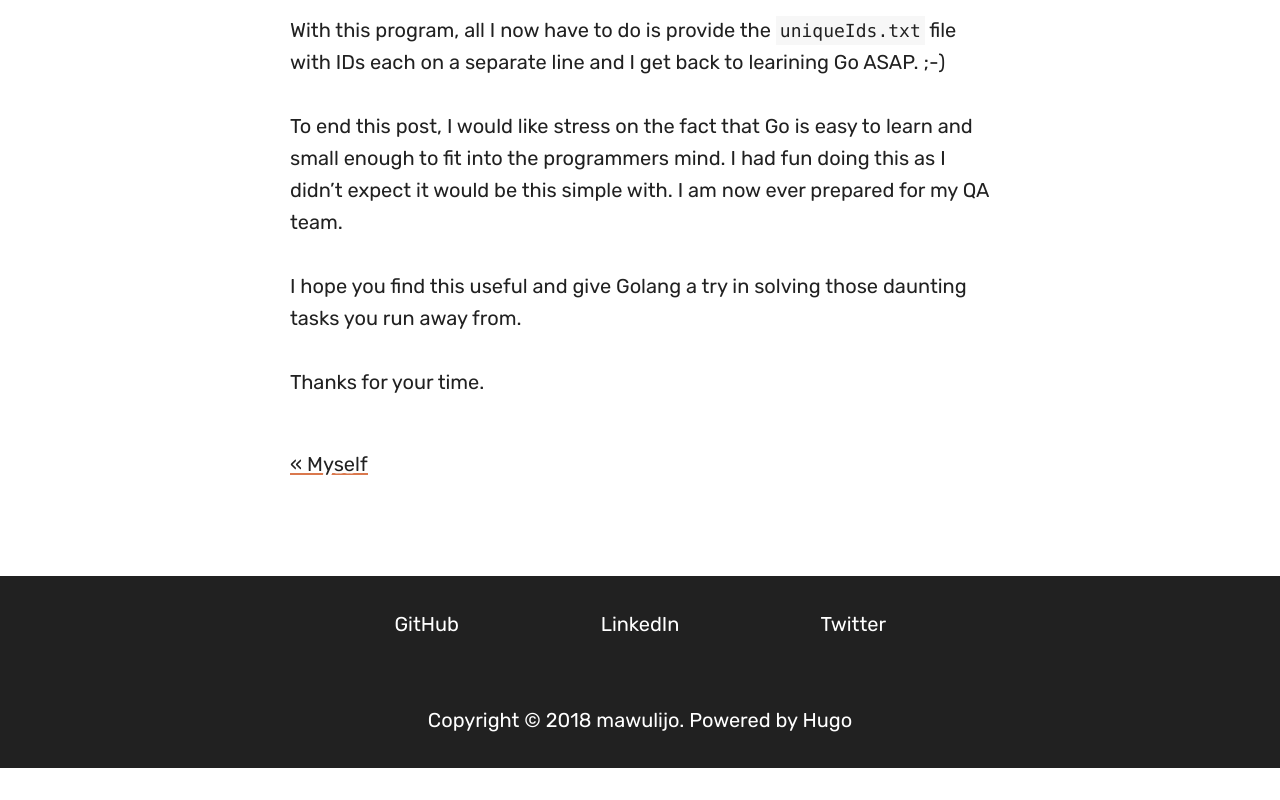
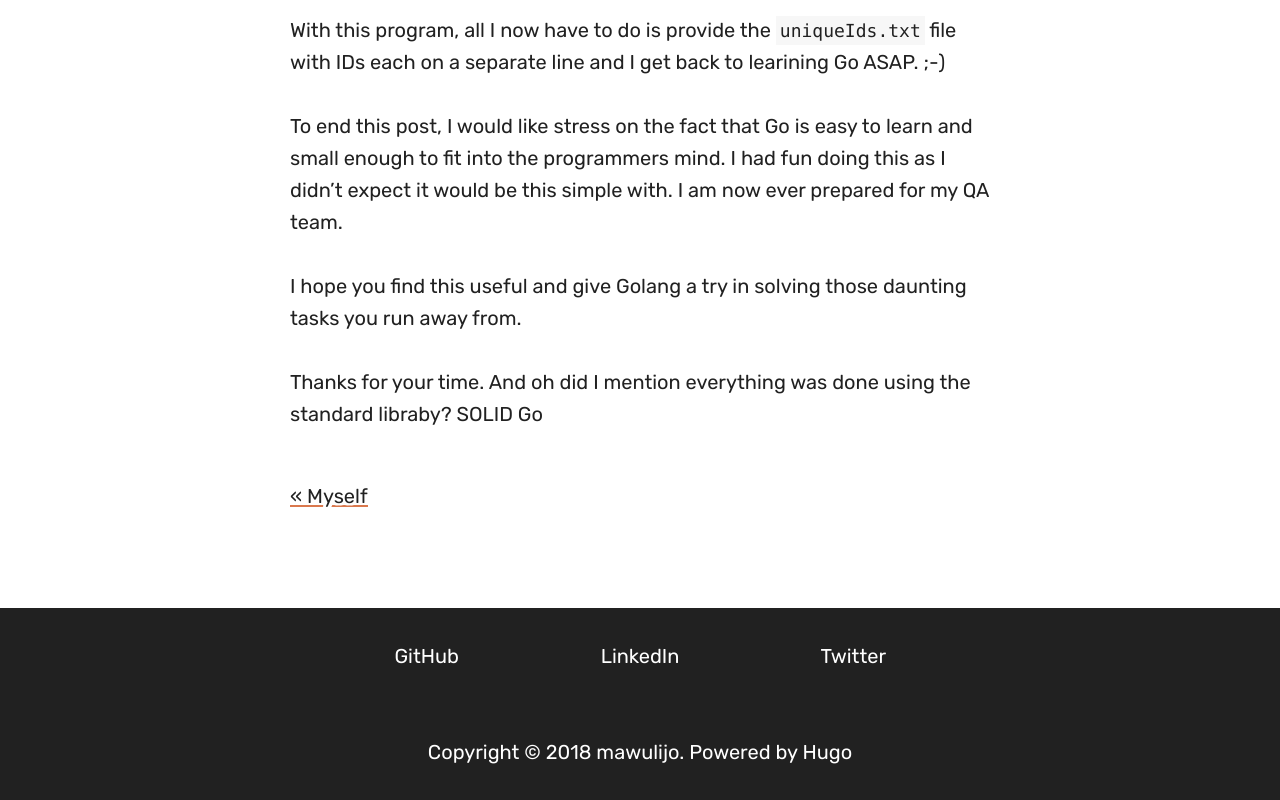
Before and after one commit to Mawulijo/mawulijo.github.io, a plain HTML site: page blog/simplifying-laborous-task-with-golang/index.html in a window 1280 px wide. Shown: the part 3381-4181 px from the top of the page. Before the commit the page ends 4149 px from the top, so only its background shows below. Drawn offline with nearby package versions, Linux system fonts and the light colour scheme; a script that the page names is missing; files whose address does not match are found by name.

Commit message:
Added a new blog post-Simplifying a Laborous Task With Golang

```diff
--- a/blog/simplifying-laborous-task-with-golang/index.html
+++ b/blog/simplifying-laborous-task-with-golang/index.html
@@ -208,7 +208,7 @@ OR unique_id='3640'
 
 <p>I hope you find this useful and give Golang a try in solving those daunting tasks you run away from.</p>
 
-<p>Thanks for your time.</p>
+<p>Thanks for your time. And oh did I mention everything was done using the standard libraby? SOLID Go</p>
 
               </article>
 
```
